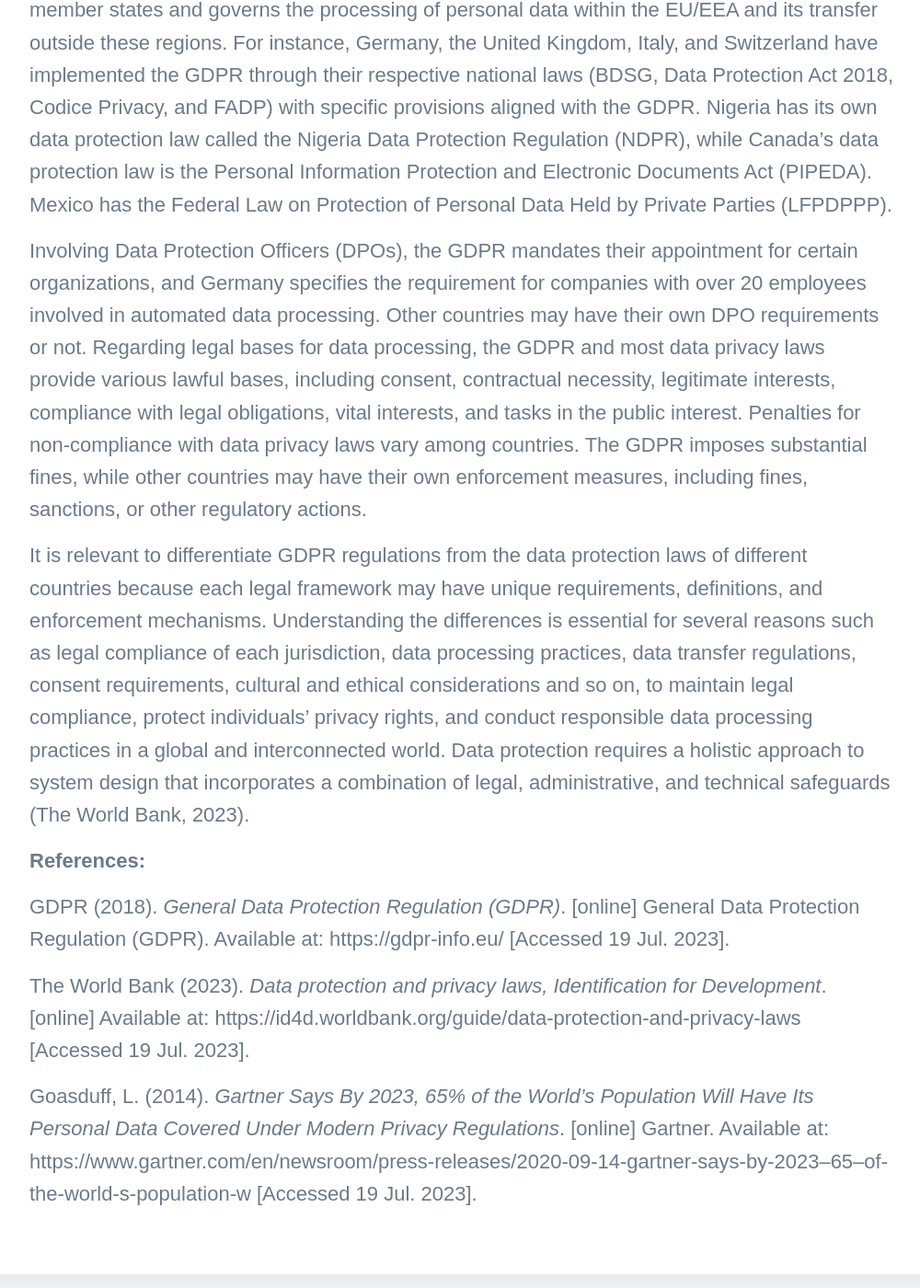
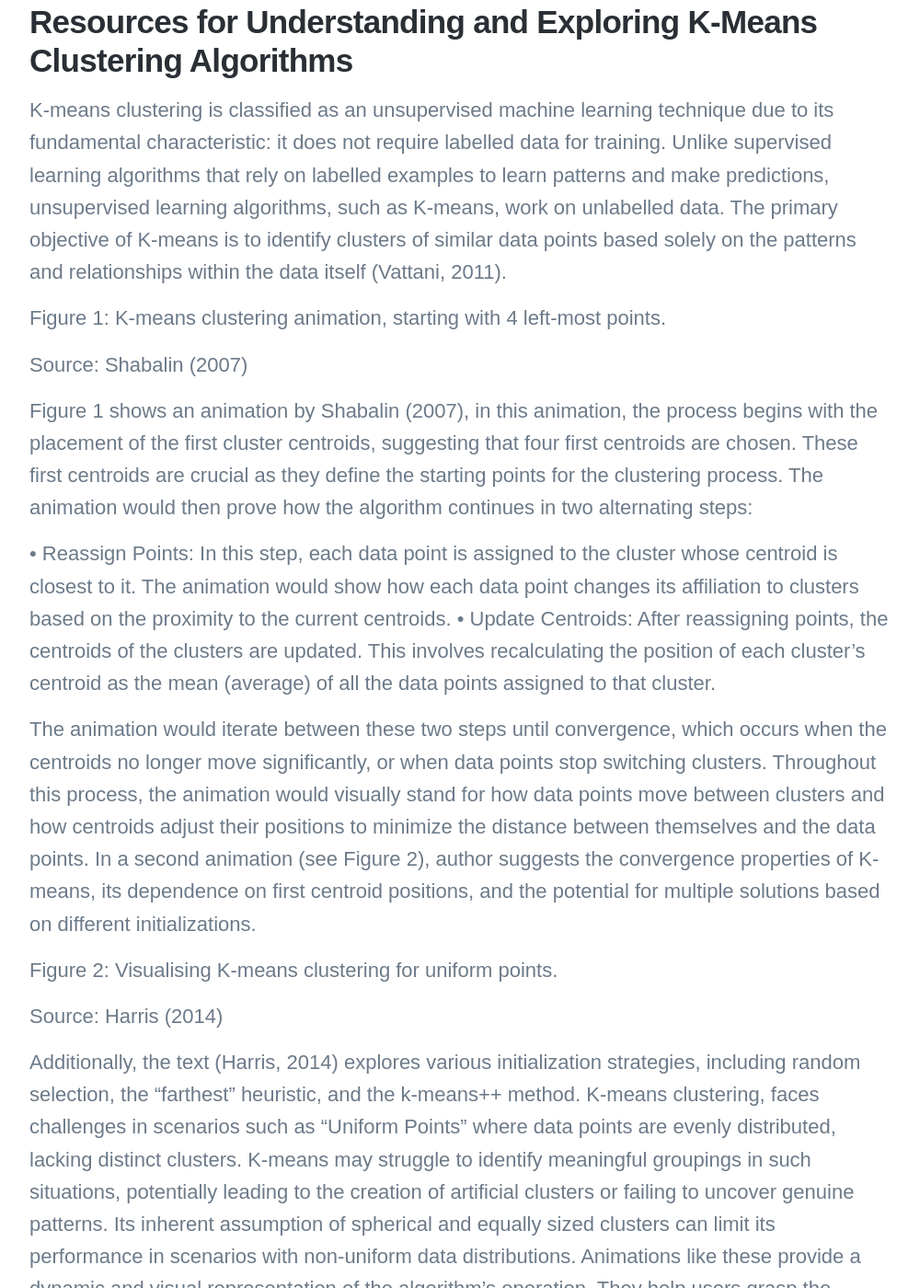
Before and after one commit to DaisyIpatzi/daisyipatzi.github.io, a Jekyll site: the page built from _posts/2023-12-27-wiki-activity-moduleML.md, in a window 1280 px wide and 1400 px high, scrolled down 743 px. Shown: the whole window at 92% size, without its empty margins (138-1138 px from the left). Built offline with Jekyll 4.4.1, drawn with Linux system fonts in a browser that asks for light colours; nearby versions of some CDN libraries; some web fonts are replaced; some of the changed text lies outside the part shown.

Commit message:
Update 2023-12-27-wiki-activity-moduleML.md

```diff
--- a/_posts/2023-12-27-wiki-activity-moduleML.md
+++ b/_posts/2023-12-27-wiki-activity-moduleML.md
@@ -1,22 +1,37 @@
 ---
-title: 'K-Means Clustering'
+title: 'Resources for Understanding and Exploring K-Means Clustering Algorithms'
 date: 2023-12-27 12:00:00
 description: 'Wiki Activity | Machine Learning Module'
 featured_image: '/images/demo/bottom.gif'
 ---
 
-## Importance of comparing the rules of the GDPR with similar compliance laws from other countries
+## Resources for Understanding and Exploring K-Means Clustering Algorithms
 
-The General Data Protection Regulation (GDPR) is an EU regulation that applies to all EU member states and governs the processing of personal data within the EU/EEA and its transfer outside these regions. For instance, Germany, the United Kingdom, Italy, and Switzerland have implemented the GDPR through their respective national laws (BDSG, Data Protection Act 2018, Codice Privacy, and FADP) with specific provisions aligned with the GDPR. Nigeria has its own data protection law called the Nigeria Data Protection Regulation (NDPR), while Canada's data protection law is the Personal Information Protection and Electronic Documents Act (PIPEDA). Mexico has the Federal Law on Protection of Personal Data Held by Private Parties (LFPDPPP).
+K-means clustering is classified as an unsupervised machine learning technique due to its fundamental characteristic: it does not require labelled data for training. Unlike supervised learning algorithms that rely on labelled examples to learn patterns and make predictions, unsupervised learning algorithms, such as K-means, work on unlabelled data. The primary objective of K-means is to identify clusters of similar data points based solely on the patterns and relationships within the data itself (Vattani, 2011).
 
-Involving Data Protection Officers (DPOs), the GDPR mandates their appointment for certain organizations, and Germany specifies the requirement for companies with over 20 employees involved in automated data processing. Other countries may have their own DPO requirements or not. Regarding legal bases for data processing, the GDPR and most data privacy laws provide various lawful bases, including consent, contractual necessity, legitimate interests, compliance with legal obligations, vital interests, and tasks in the public interest. Penalties for non-compliance with data privacy laws vary among countries. The GDPR imposes substantial fines, while other countries may have their own enforcement measures, including fines, sanctions, or other regulatory actions.
+Figure 1: K-means clustering animation, starting with 4 left-most points.
 
-It is relevant to differentiate GDPR regulations from the data protection laws of different countries because each legal framework may have unique requirements, definitions, and enforcement mechanisms. Understanding the differences is essential for several reasons such as legal compliance of each jurisdiction, data processing practices, data transfer regulations, consent requirements, cultural and ethical considerations and so on, to maintain legal compliance, protect individuals' privacy rights, and conduct responsible data processing practices in a global and interconnected world. Data protection requires a holistic approach to system design that incorporates a combination of legal, administrative, and technical safeguards (The World Bank, 2023).
+Source: Shabalin (2007)
+
+Figure 1 shows an animation by Shabalin (2007), in this animation, the process begins with the placement of the first cluster centroids, suggesting that four first centroids are chosen. These first centroids are crucial as they define the starting points for the clustering process. The animation would then prove how the algorithm continues in two alternating steps:
+
+•	Reassign Points: In this step, each data point is assigned to the cluster whose centroid is closest to it. The animation would show how each data point changes its affiliation to clusters based on the proximity to the current centroids.
+•	Update Centroids: After reassigning points, the centroids of the clusters are updated. This involves recalculating the position of each cluster's centroid as the mean (average) of all the data points assigned to that cluster.
+
+The animation would iterate between these two steps until convergence, which occurs when the centroids no longer move significantly, or when data points stop switching clusters. Throughout this process, the animation would visually stand for how data points move between clusters and how centroids adjust their positions to minimize the distance between themselves and the data points.
+In a second animation (see Figure 2), author suggests the convergence properties of K-means, its dependence on first centroid positions, and the potential for multiple solutions based on different initializations.
+
+Figure 2: Visualising K-means clustering for uniform points.
+
+Source: Harris (2014)
+
+Additionally, the text (Harris, 2014) explores various initialization strategies, including random selection, the "farthest" heuristic, and the k-means++ method. K-means clustering, faces challenges in scenarios such as "Uniform Points" where data points are evenly distributed, lacking distinct clusters. K-means may struggle to identify meaningful groupings in such situations, potentially leading to the creation of artificial clusters or failing to uncover genuine patterns. Its inherent assumption of spherical and equally sized clusters can limit its performance in scenarios with non-uniform data distributions.
+Animations like these provide a dynamic and visual representation of the algorithm's operation. They help users grasp the iterative nature of K-means and how it gradually converges to form clusters based on the initial centroids and the data's distribution.
 
 **References:**
 
-GDPR (2018). _General Data Protection Regulation (GDPR)_. [online] General Data Protection Regulation (GDPR). Available at: https://gdpr-info.eu/ [Accessed 19 Jul. 2023].
+Harris, N. (2014). _Visualizing K-Means Clustering_. [online] Naftaliharris.com. Available at: https://www.naftaliharris.com/blog/visualizing-k-means-clustering/ [Accessed 27 Dec. 2023].
 
-The World Bank (2023). _Data protection and privacy laws, Identification for Development_. [online] Available at: https://id4d.worldbank.org/guide/data-protection-and-privacy-laws [Accessed 19 Jul. 2023].
+Shabalin, A.A. (2007). _K-means clustering, starting with 4 left-most points_. [online] shabal.in. Available at: https://shabal.in/visuals/kmeans/2.html [Accessed 27 Dec. 2023].
 
-Goasduff, L. (2014). _Gartner Says By 2023, 65% of the World’s Population Will Have Its Personal Data Covered Under Modern Privacy Regulations_. [online] Gartner. Available at: https://www.gartner.com/en/newsroom/press-releases/2020-09-14-gartner-says-by-2023--65--of-the-world-s-population-w [Accessed 19 Jul. 2023].
+Vattani, A. (2011). k-means Requires Exponentially Many Iterations Even in the Plane. _Discrete & Computational Geometry_, 45(4), pp.596–616. doi:https://doi.org/10.1007/s00454-011-9340-1.
```
